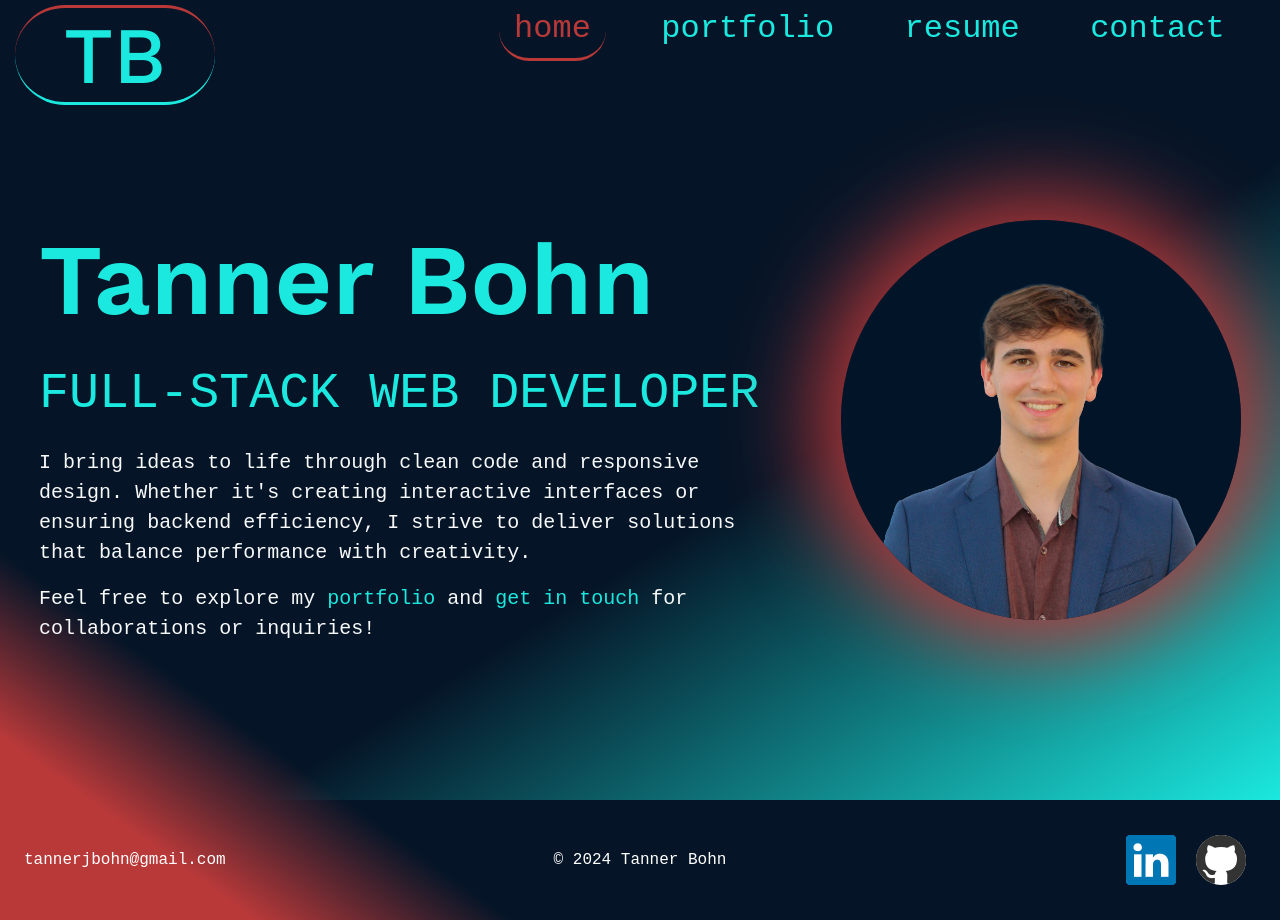
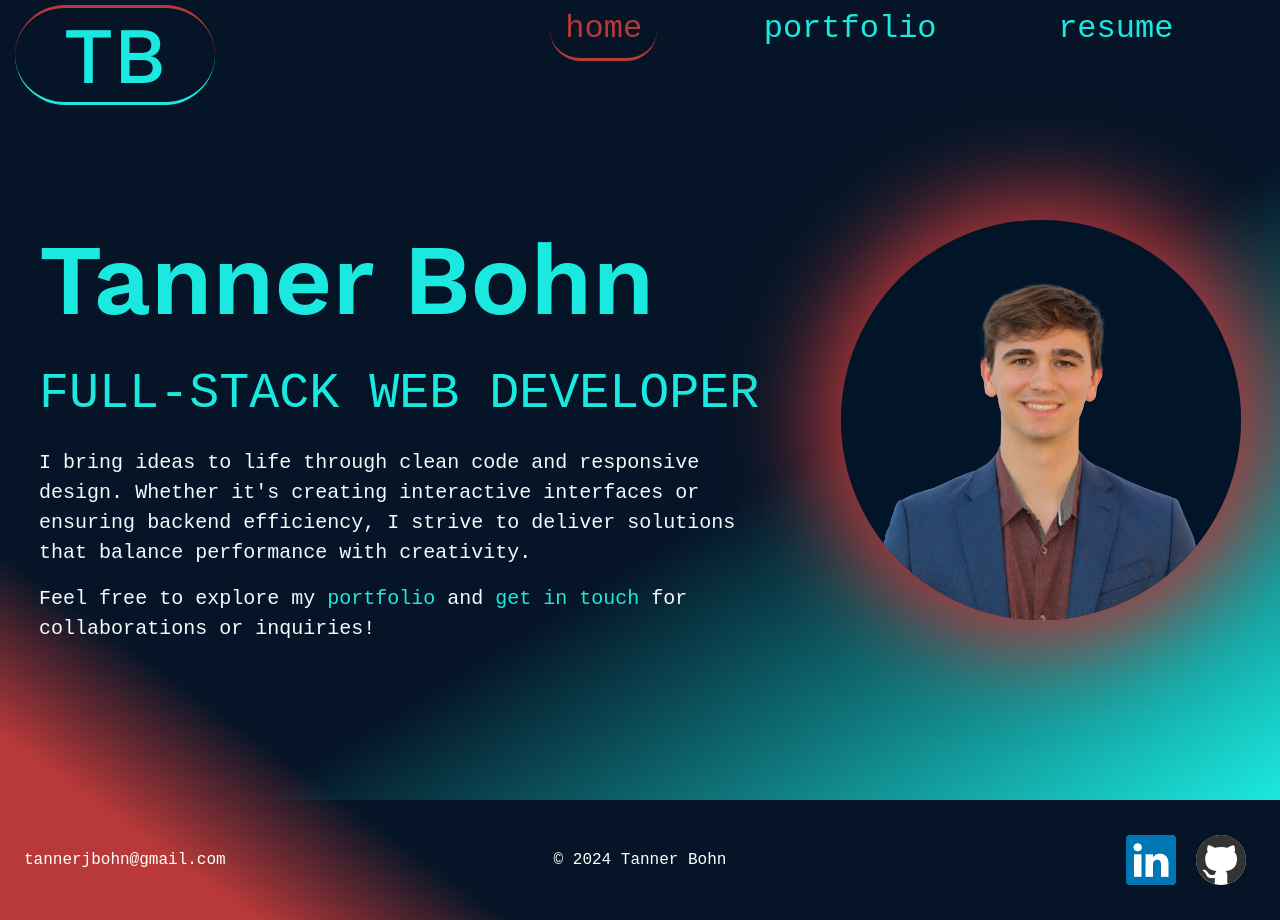
Before and after one commit to tbohn2/my_portfolio, a React (Vite) app: page / in a window 1280 px wide. Built offline with nearby package versions, Linux system fonts and the light colour scheme; a web font is replaced by a local one.

Commit message:
Commented out contact page

```diff
--- a/src/App.jsx
+++ b/src/App.jsx
@@ -51,7 +51,7 @@ function App() {
             <Route path="/" element={<AboutMe setDisplayPage={(page) => setDisplayPage(page)} handleLoadedPage={(page) => handleLoadedPage(page)} />} />
             <Route path="/portfolio" element={<Portfolio mobile={mobile} handleLoadedPage={(page) => handleLoadedPage(page)} />} />
             <Route path="/resume" element={<Resume mobile={mobile} handleLoadedPage={(page) => handleLoadedPage(page)} />} />
-            <Route path="/contact" element={<Contact mobile={mobile} />} />
+            {/* <Route path="/contact" element={<Contact mobile={mobile} />} /> */}
           </Routes>
         </div>
         <Footer mobile={mobile} />
--- a/src/components/header.jsx
+++ b/src/components/header.jsx
@@ -24,9 +24,9 @@ function Header({ displayPage, setDisplayPage, mobile }) {
                             <li className='col-12'>
                                 <Link to='/resume'>resume</Link>
                             </li>
-                            <li className='col-12'>
+                            {/* <li className='col-12'>
                                 <Link to='/contact'>contact</Link>
-                            </li>
+                            </li> */}
                         </ul>
                     </div>
                 </nav>
@@ -48,11 +48,11 @@ function Header({ displayPage, setDisplayPage, mobile }) {
                                 resume
                             </Link>
                         </li>
-                        <li>
+                        {/* <li>
                             <Link to="/contact" onClick={() => setDisplayPage('Contact')} className={displayPage === 'Contact' ? 'active' : 'inactive'}                >
                                 contact
                             </Link>
-                        </li>
+                        </li> */}
                     </ul>
                 </nav>
             }
```
